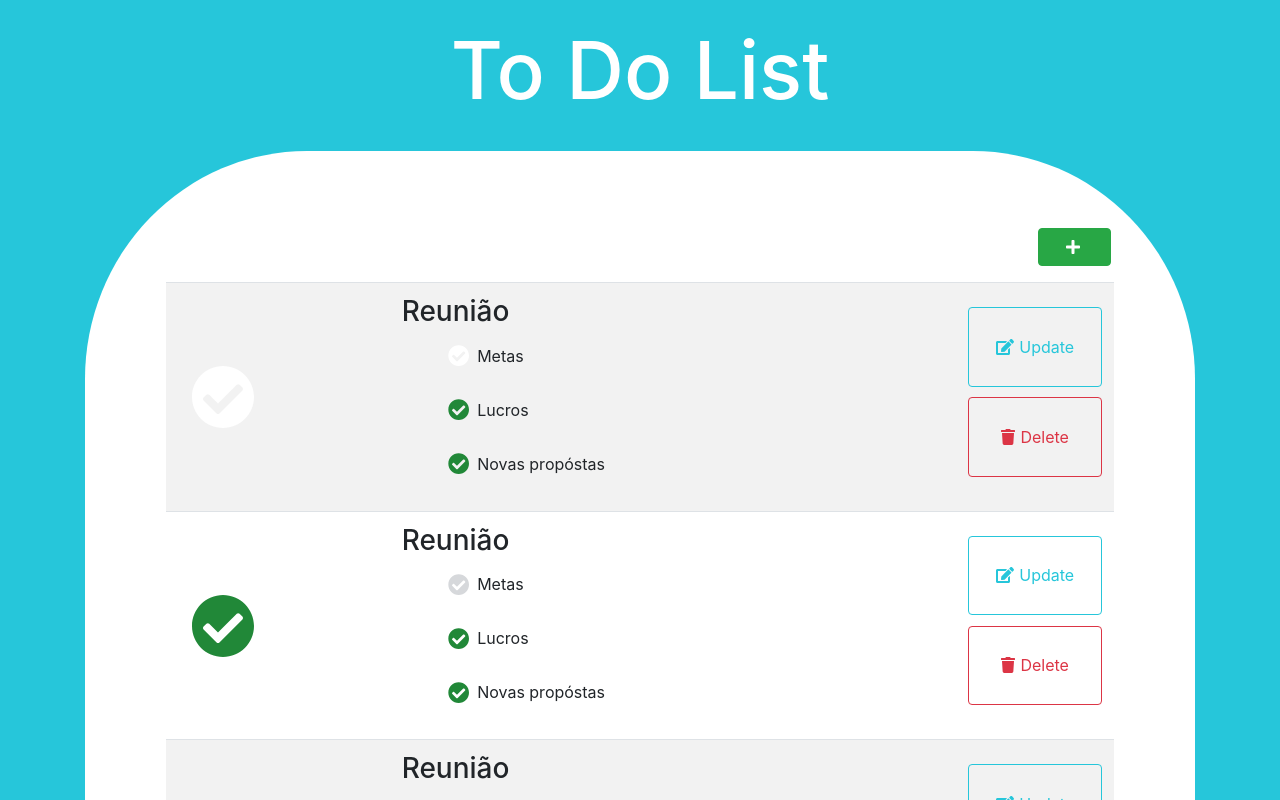
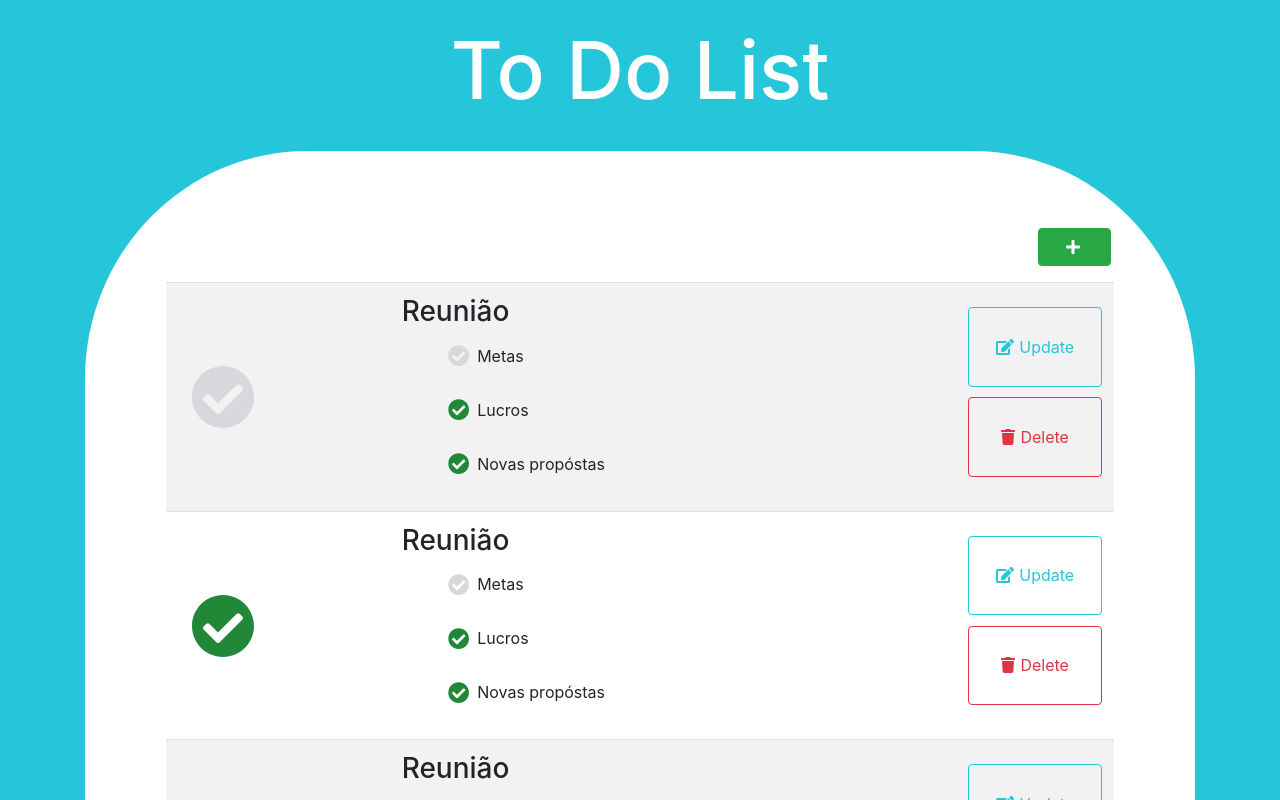
Before and after one commit to MicaelBarreto/React-ToDo-List, a React (Create React App) app: page / in a window 1280 px wide. Shown: the top 800 px of the page. Built offline with nearby package versions, Linux system fonts and the light colour scheme.

Commit message:
Bug fix and styling

```diff
--- a/src/App.js
+++ b/src/App.js
@@ -8,24 +8,24 @@ import { faPlus, faEdit, faTrash, faCheckCircle, faTimes, faChevronLeft } from '
 
 var tasks = [
   {id:0, name: 'Reunião', done: false, list: [
-      {name: 'Metas', done: false},
-      {name: 'Lucros', done: true},
-      {name: 'Novas propóstas', done: true},
+      {id:0, name: 'Metas', done: false},
+      {id:1, name: 'Lucros', done: true},
+      {id:2, name: 'Novas propóstas', done: true},
   ]},
   {id:1, name: 'Reunião', done: true, list: [
-      {name: 'Metas', done: false},
-      {name: 'Lucros', done: true},
-      {name: 'Novas propóstas', done: true},
+      {id:0, name: 'Metas', done: false},
+      {id:1, name: 'Lucros', done: true},
+      {id:2, name: 'Novas propóstas', done: true},
   ]},
   {id:2, name: 'Reunião', done: false, list: [
-      {name: 'Metas', done: false},
-      {name: 'Lucros', done: true},
-      {name: 'Novas propóstas', done: true},
+      {id:0, name: 'Metas', done: false},
+      {id:1, name: 'Lucros', done: true},
+      {id:2, name: 'Novas propóstas', done: true},
   ]},
   {id:3, name: 'Reunião', done: true, list: [
-      {name: 'Metas', done: false},
-      {name: 'Lucros', done: true},
-      {name: 'Novas propóstas', done: true},
+      {id:0, name: 'Metas', done: false},
+      {id:1, name: 'Lucros', done: true},
+      {id:2, name: 'Novas propóstas', done: true},
   ]},
 ];
 
--- a/src/components/ChangeTasks.js
+++ b/src/components/ChangeTasks.js
@@ -13,6 +13,7 @@ class ChangeTasks extends Component{
         super(props);
 
         this.state = this.props.location.state.isNew === true ? {...initialState, isNew: this.props.location.state.isNew} : this.props.location.state;
+
     }
 
     save = () => {
@@ -21,9 +22,8 @@ class ChangeTasks extends Component{
             return
         }
         const data = {...this.state};
-        // improve to update send only padronized data!
         this.props.changeTasks(data);
-        this.props.history.push('/');
+        this.setState({...initialState}, this.props.history.push('/'));
     }
 
     handleList = (event, index) => {
@@ -33,15 +33,14 @@ class ChangeTasks extends Component{
     }
 
     deleteList = id => {
-        // Broken - para qualquer index de update e para ultimo index de add
         var list = this.state.list.filter(list => list.id !== id);
         this.setState({ list });
     }
 
     addList = () => {
         var list = {...this.state.list};
-        list[Object.keys(list).length] = {id: Object.keys(list).length, name: '', done: false};
-        this.setState({ list: Object.values(list) })
+        list.push({id: Object.keys(list).length, name: '', done: false});
+        this.setState({ list });
     }
 
     changeEvent = event => {
@@ -54,14 +53,14 @@ class ChangeTasks extends Component{
         return (
             <div className='container inner-content'>
                 <h5 className="component-title">{this.state.isNew === true ? 'New' : 'Update'} Task</h5>
-                <div className='container'>
+                <div className='container mb-5'>
                     <form>
                         <div className='form-group'>
-                            <label className='col-xs-2 col-sm-2 col-md-2 col-lg-2'>To Do</label>
+                            <label className='col-xs-2 col-sm-2 col-md-2 col-lg-2 lead'>To Do</label>
                             <input className='form-control' onChange={event => this.changeEvent(event.target.value)} value={this.state.name}></input>
                         </div>
                         <div className='form-group'>
-                            <label className='col-xs-2 col-sm-2 col-md-2 col-lg-2'>List</label>
+                            <label className='col-xs-2 col-sm-2 col-md-2 col-lg-2 lead'>List</label>
                         </div>
                         <div className='offset-xs-1 offset-sm-1 offset-md-1 offset-lg-1'>
                             {this.state.list.map((list, i) => {
--- a/src/components/Task.js
+++ b/src/components/Task.js
@@ -34,10 +34,10 @@ class Task extends Component{
                     {task.list.map((list, i) => {
                         return(
                             <div className='row'>
-                                <button onClick={() => this.props.handleDoneList(index, i)} className='btn'>
+                                <button onClick={() => this.props.handleDoneList(index, i)} className='btn no-outline'>
                                     <ul className="list-inline">
                                         <li className='list-inline-item'>
-                                            <FontAwesomeIcon icon="check-circle" color={this.sortColor(index, list)} size='lg' />
+                                            <FontAwesomeIcon icon="check-circle" color={this.sortColor(list)} size='lg' />
                                         </li>
                                         <li className='list-inline-item'>
                                             {list.name}
@@ -52,13 +52,8 @@ class Task extends Component{
         );
     }
 
-    sortColor = (index, task) => {
-        var color;
-        if(index % 2 === 0){
-            color = task.done === true ? '#218838' : '#FFFFFF';
-        }else{
-            color = task.done === true ? '#218838' : '#D6D8DB';
-        }
+    sortColor = ( task) => {
+        var color = task.done === true ? '#218838' : '#D6D8DB';
 
         return color;
     }
@@ -85,7 +80,7 @@ class Task extends Component{
                                     <tr className='row' onClick={() => this.toggleModal(index, task)}>
                                         <td className='col-xs-2 col-sm-2 col-md-2 col-lg-2 middle-alignment'>
                                             <button onClick={() => this.props.handleDone(index)} className='btn'>
-                                                <FontAwesomeIcon icon="check-circle" color={this.sortColor(index, task)} size='4x' />
+                                                <FontAwesomeIcon icon="check-circle" color={this.sortColor(task)} size='4x' />
                                             </button>
                                         </td>
                                         <td className='col-xs-8 col-sm-8 col-md-8 col-lg-8'>
--- a/src/styles/scss/styles.scss
+++ b/src/styles/scss/styles.scss
@@ -35,6 +35,7 @@ body {
     margin-top: 2%;
     a{
         text-decoration: none;
+        outline: none;
         h1 {
             @extend %center;
             font-size: 500%;
@@ -114,3 +115,7 @@ body {
 .modal-backdrop {
     background-color: rgba(0,0,0,.4) !important;
 }
+
+.no-outline {
+    outline: none;
+}
```
